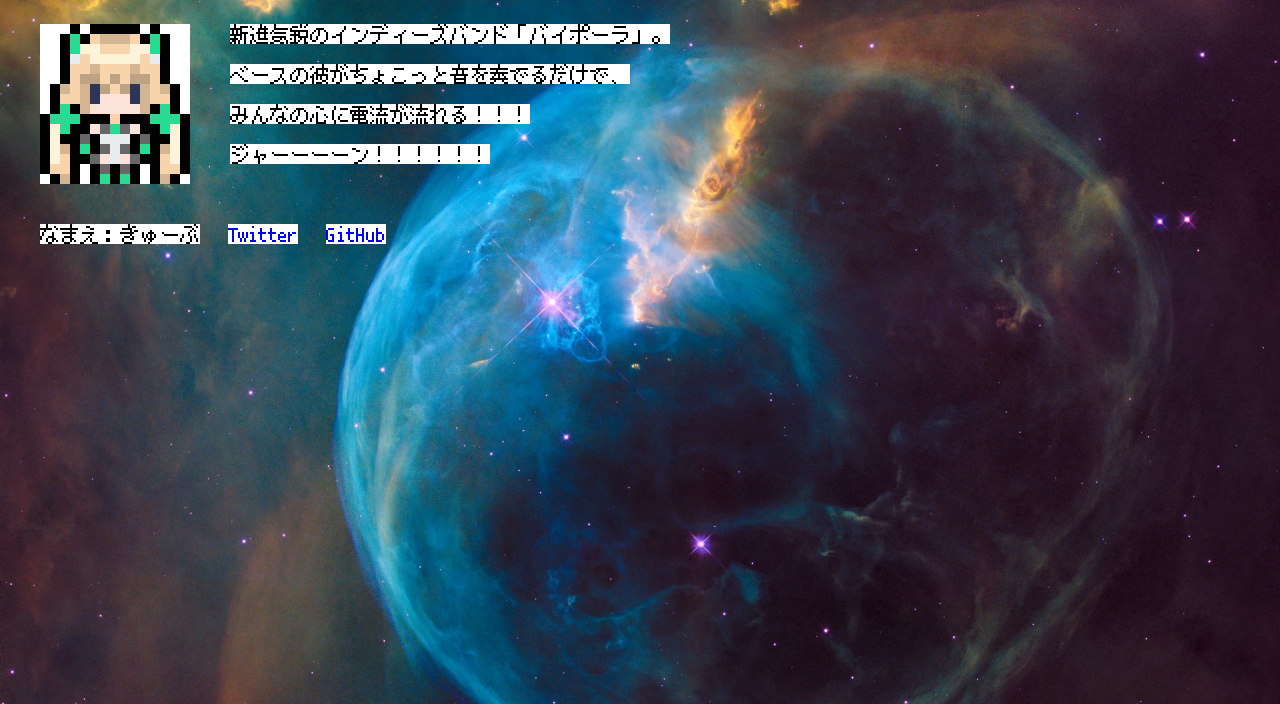
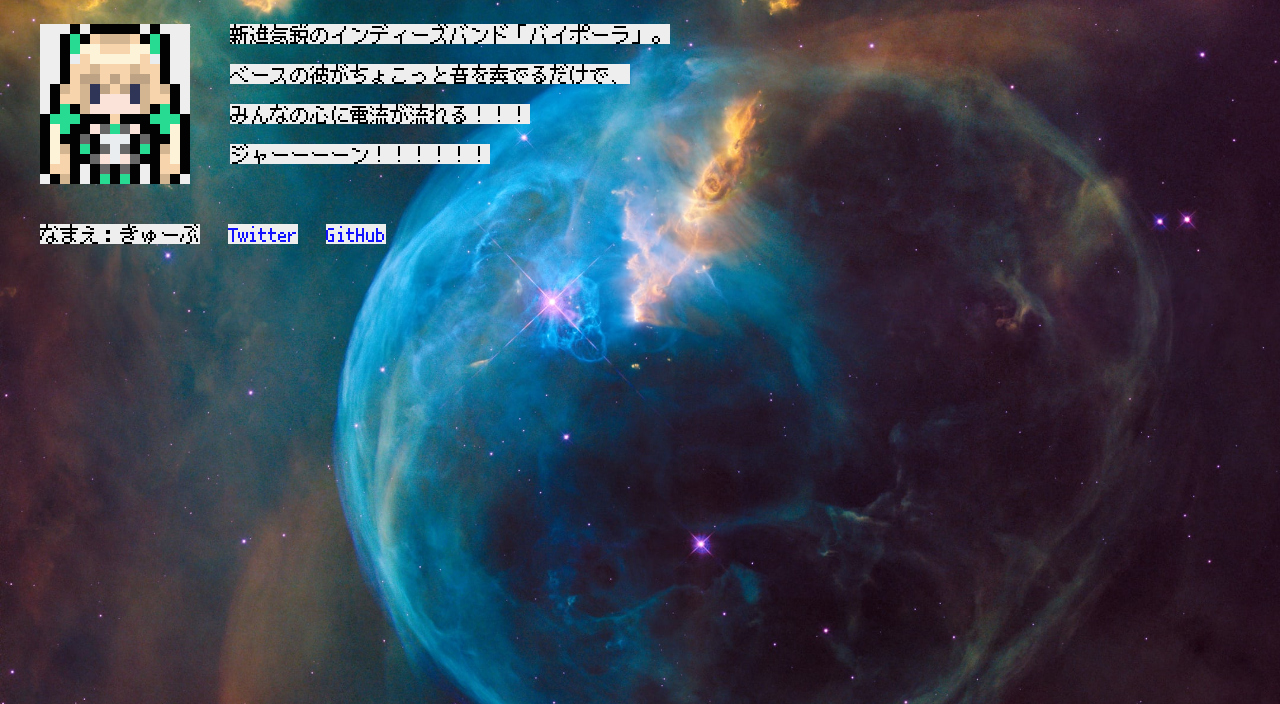
Before and after one commit to clicube/cubik.jp, a plain HTML site: page public/index.html in a window 1280 px wide. Shown: the part 96-800 px from the top of the page. Drawn offline with Linux system fonts and the light colour scheme.

Commit message:
Fix color and icon size

```diff
--- a/public/index.html
+++ b/public/index.html
@@ -14,7 +14,7 @@
         padding: 0;
         font-family: PixelMplus10_Regular, sans-serif;
         -webkit-font-smoothing: none;
-        background: #014;
+        background: #124;
         background-image: url("images/photo-1462331940025-496dfbfc7564.jpeg");
         background-size: cover;
         background-position: center;
@@ -36,7 +36,7 @@
       #bio p,
       #profile li {
         padding: 0;
-        background-color: #fff;
+        background-color: #eee;
         letter-spacing: 0;
       }
 
@@ -49,7 +49,9 @@
       }
 
       img#icon {
-        background-color: #fff;
+        background-color: #eee;
+        width: 150px;
+        height: 160px;
         float: left;
       }
 
@@ -105,13 +107,13 @@
       }
 
       #profile li a {
-        color: #00f;
+        color: #11f;
         text-decoration: none;
       }
 
       #profile li a:hover {
-        background-color: #00f;
-        color: #fff;
+        background-color: #11f;
+        color: #eee;
       }
     </style>
     <script></script>
```
